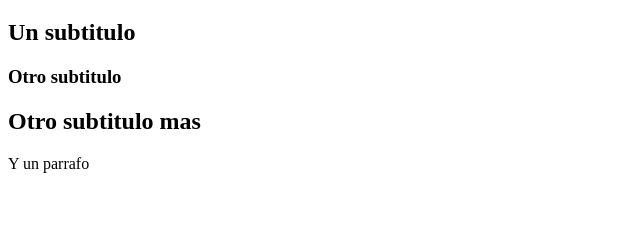
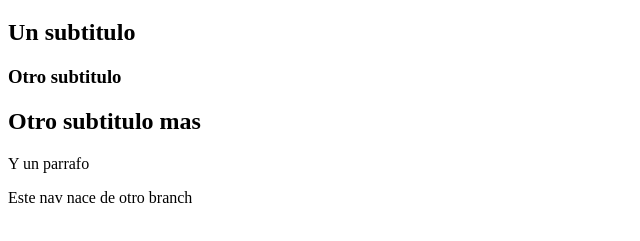
Before and after one commit to Dagorik/ejemplo-git, a plain HTML site: page index.html in a window 1280 px wide. Shown: the part 61-302 px from the top of the page, without its empty margins (0-640 px from the left). Drawn offline with Linux system fonts and the light colour scheme.

Commit message:
agrege index y style 2 y modifique index agregando nav

```diff
--- a/index.html
+++ b/index.html
@@ -13,5 +13,7 @@
     <h3>Otro subtitulo</h3>
     <h2>Otro subtitulo mas</h2>
     <p>Y un parrafo</p>
+
+    <nav>Este nav nace de otro branch</nav>
 </body>
 </html>
--- /dev/null
+++ b/style2.css
@@ -0,0 +1,4 @@
+body{
+    height: 100%;
+    width: 100%;
+}
```
Also changed, not shown: index2.html (added, +12 -0 lines).
